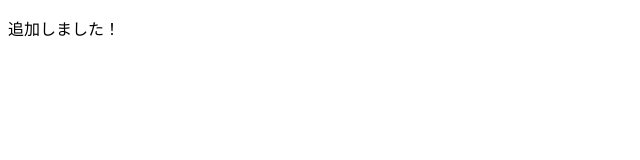
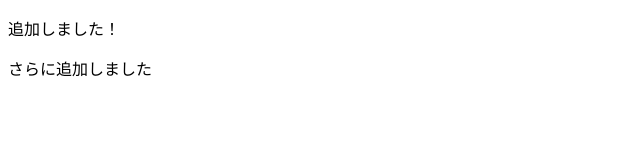
Before and after one commit to Zun-U/project-2, a plain HTML site: page index.html in a window 1280 px wide. Shown: the whole page, without its empty margins (0-640 px from the left). Drawn offline with Linux system fonts and the light colour scheme.

Commit message:
add color

```diff
--- a/index.html
+++ b/index.html
@@ -12,6 +12,7 @@
   <header></header>
   <main>
     <p>追加しました！</p>
+    <p>さらに追加しました</p>
   </main>
   <footer></footer>
 </body>
--- a/style.css
+++ b/style.css
@@ -1 +1,5 @@
 @charset "utf-8";
+
+p {
+  color: red;
+}
```
